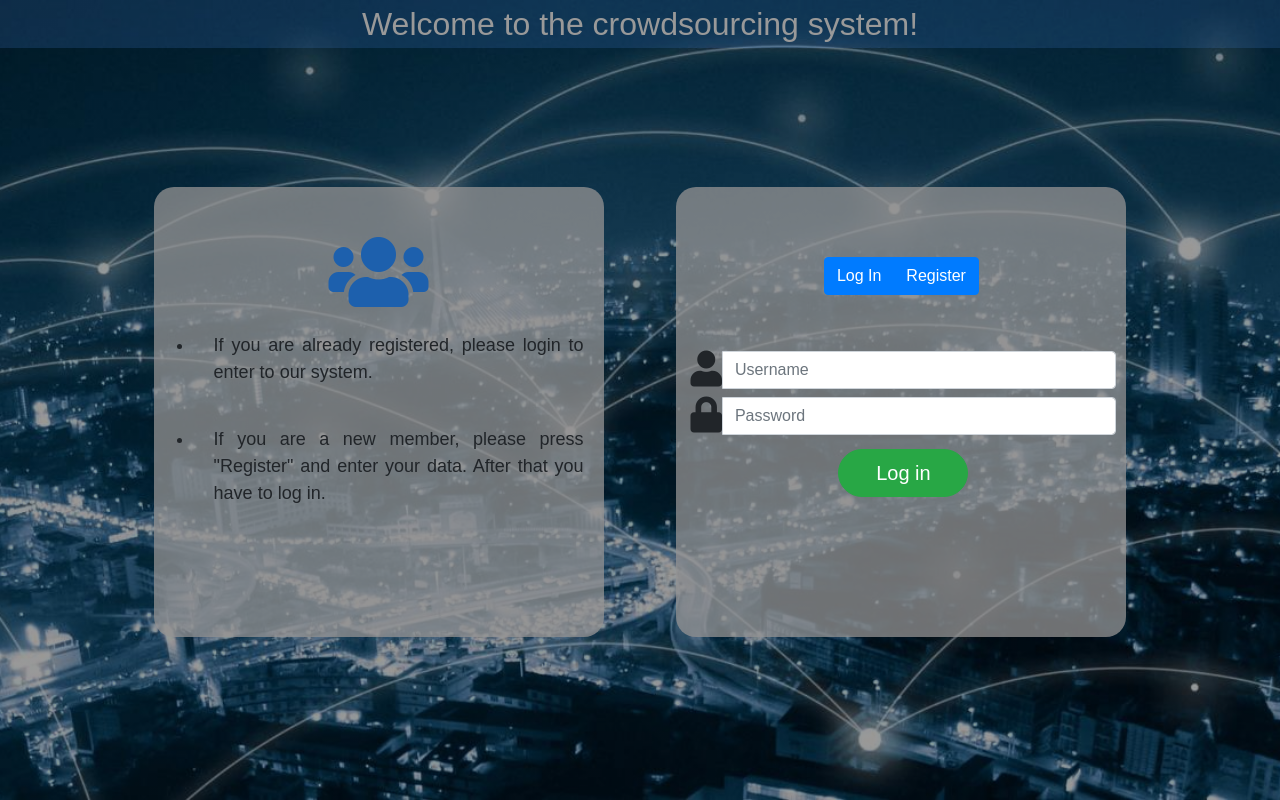
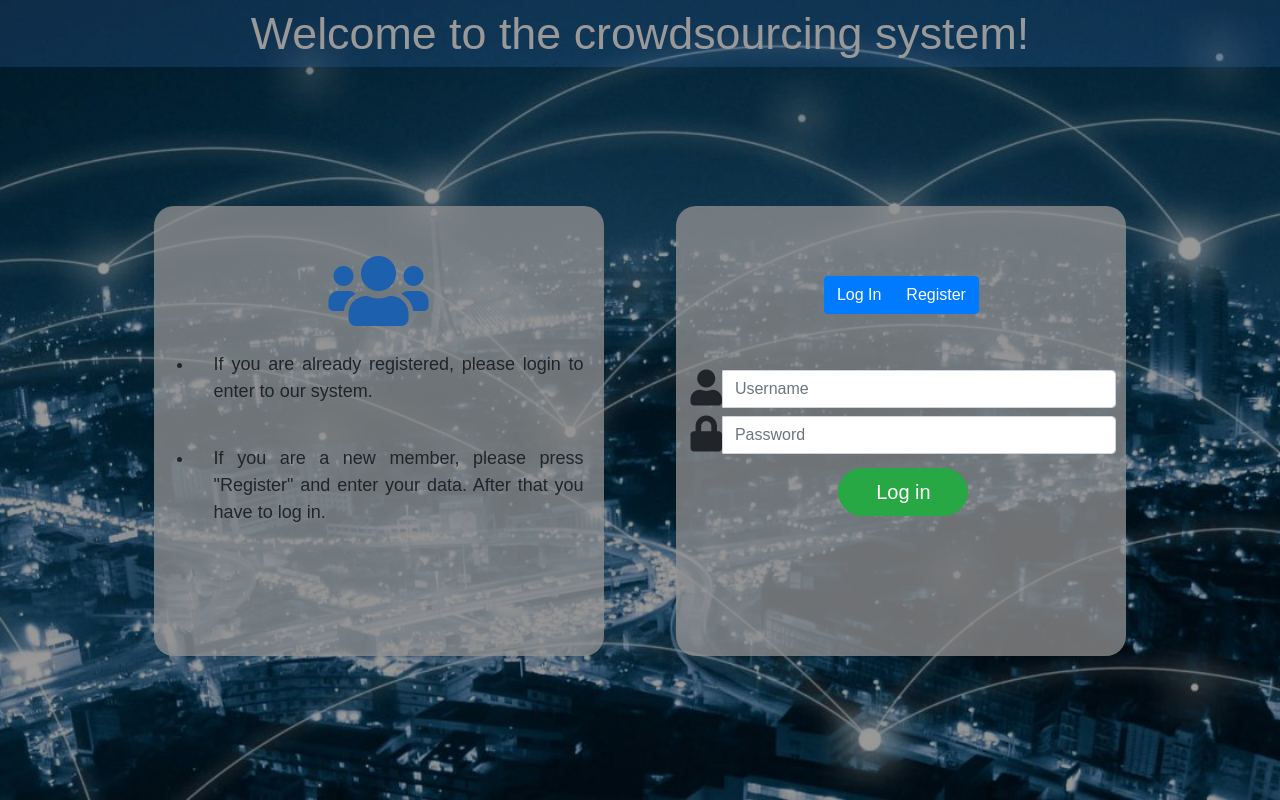
Before and after one commit to p-vrachnis/web_project, a PHP site: page / in a window 1280 px wide. Run offline with PHP 8.4, Linux system fonts and the light colour scheme; some web fonts are replaced.

Commit message:
font fix

```diff
--- a/main/main.css
+++ b/main/main.css
@@ -14,7 +14,7 @@
 
 #top-header{
     font-size: 40px;
-    font-size: 4vh;
+    font-size: 3.5vw;
     font-family: Alatsi, sans-serif;
     text-align: center;
     background-color: rgba(66, 124, 209, 0.2);
```
